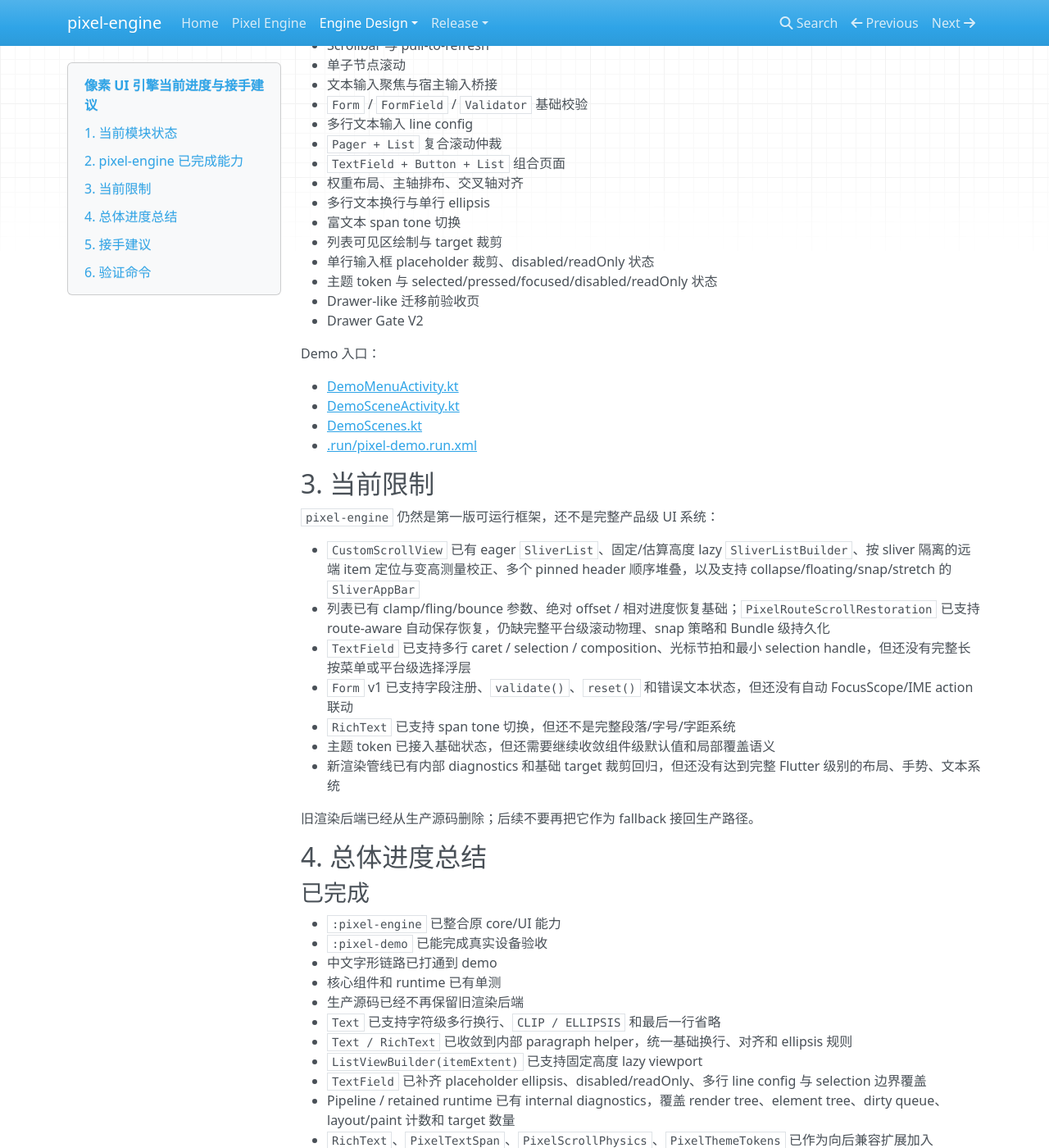
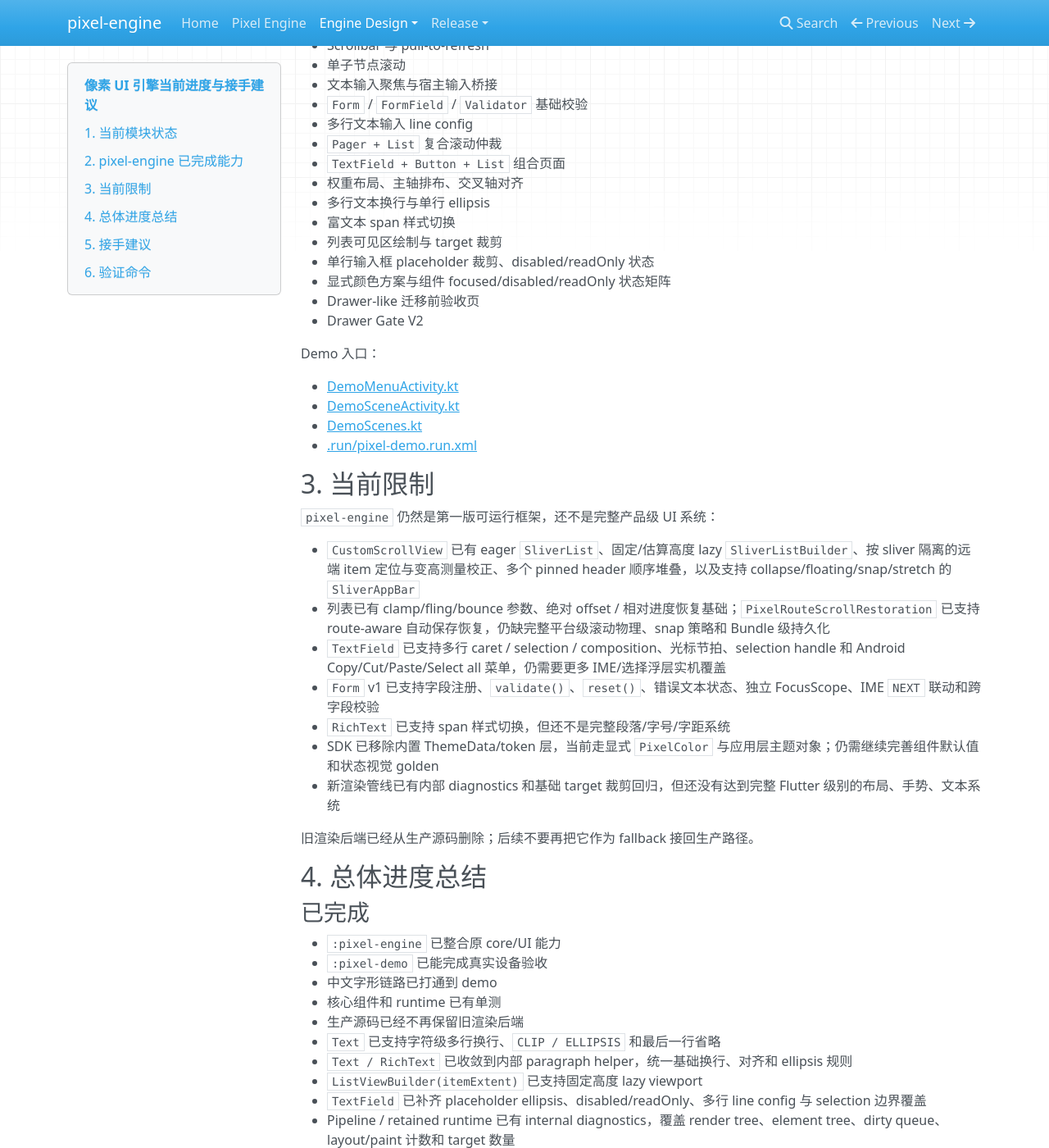
Before and after one commit to Xiang-4422/PixelLauncher, an MkDocs documentation site: the page built from docs/design/engine/像素UI引擎当前进度.md, in a window 1280 px wide and 1400 px high, scrolled down 1973 px. Shown: the whole window at 82% size. Built offline with MkDocs 1.6.1, drawn with Linux system fonts in a browser that asks for light colours; nearby versions of some CDN libraries; some of the changed text lies outside the part shown.

```diff
--- a/docs/design/engine/像素UI引擎当前进度.md
+++ b/docs/design/engine/像素UI引擎当前进度.md
@@ -38,7 +38,7 @@
 当前 `com.purride.pixelcore` 已经具备以下可复用底座：
 
 - 屏幕与几何：`ScreenProfile`、`ScreenProfileFactory`、`PixelGridGeometry`
-- 像素缓冲与调色板：`PixelBuffer`、`PixelPalette`、`FrameSwapBuffer`
+- 像素缓冲与 ARGB 颜色：`PixelBuffer`、`PixelColor`、`FrameSwapBuffer`
 - 字体与字形：`PixelBitmapFont`、`PixelTextRasterizer`、`PixelGlyphPack`、`PixelGlyphPackAssetLoader`、`PixelFontEngine`
 - 轴向运动与合成原语：`PixelAxis`、`AxisMotion`、`AxisBufferComposer`
 - 显示契约与调试：`PixelFrameView`、`RenderPerfLogger`
@@ -85,10 +85,10 @@
 - `TextField + Button + List` 组合页面
 - 权重布局、主轴排布、交叉轴对齐
 - 多行文本换行与单行 ellipsis
-- 富文本 span tone 切换
+- 富文本 span 样式切换
 - 列表可见区绘制与 target 裁剪
 - 单行输入框 placeholder 裁剪、disabled/readOnly 状态
-- 主题 token 与 selected/pressed/focused/disabled/readOnly 状态
+- 显式颜色方案与组件 focused/disabled/readOnly 状态矩阵
 - Drawer-like 迁移前验收页
 - Drawer Gate V2
 
@@ -105,10 +105,10 @@ Demo 入口：
 
 - `CustomScrollView` 已有 eager `SliverList`、固定/估算高度 lazy `SliverListBuilder`、按 sliver 隔离的远端 item 定位与变高测量校正、多个 pinned header 顺序堆叠，以及支持 collapse/floating/snap/stretch 的 `SliverAppBar`
 - 列表已有 clamp/fling/bounce 参数、绝对 offset / 相对进度恢复基础；`PixelRouteScrollRestoration` 已支持 route-aware 自动保存恢复，仍缺完整平台级滚动物理、snap 策略和 Bundle 级持久化
-- `TextField` 已支持多行 caret / selection / composition、光标节拍和最小 selection handle，但还没有完整长按菜单或平台级选择浮层
-- `Form` v1 已支持字段注册、`validate()`、`reset()` 和错误文本状态，但还没有自动 FocusScope/IME action 联动
-- `RichText` 已支持 span tone 切换，但还不是完整段落/字号/字距系统
-- 主题 token 已接入基础状态，但还需要继续收敛组件级默认值和局部覆盖语义
+- `TextField` 已支持多行 caret / selection / composition、光标节拍、selection handle 和 Android Copy/Cut/Paste/Select all 菜单，仍需要更多 IME/选择浮层实机覆盖
+- `Form` v1 已支持字段注册、`validate()`、`reset()`、错误文本状态、独立 FocusScope、IME `NEXT` 联动和跨字段校验
+- `RichText` 已支持 span 样式切换，但还不是完整段落/字号/字距系统
+- SDK 已移除内置 ThemeData/token 层，当前走显式 `PixelColor` 与应用层主题对象；仍需继续完善组件默认值和状态视觉 golden
 - 新渲染管线已有内部 diagnostics 和基础 target 裁剪回归，但还没有达到完整 Flutter 级别的布局、手势、文本系统
 
 旧渲染后端已经从生产源码删除；后续不要再把它作为 fallback 接回生产路径。
@@ -127,7 +127,7 @@ Demo 入口：
 - `ListViewBuilder(itemExtent)` 已支持固定高度 lazy viewport
 - `TextField` 已补齐 placeholder ellipsis、disabled/readOnly、多行 line config 与 selection 边界覆盖
 - Pipeline / retained runtime 已有 internal diagnostics，覆盖 render tree、element tree、dirty queue、layout/paint 计数和 target 数量
-- `RichText`、`PixelTextSpan`、`PixelScrollPhysics`、`PixelThemeTokens` 已作为向后兼容扩展加入
+- `RichText`、`PixelTextSpan`、`PixelScrollPhysics` 已作为向后兼容扩展加入
 - `pixel-demo` 已新增滚动压力、环境继承、Launcher-like、Drawer-like、Virtual List、Rich Text、Theme States、Engine Stability Gate 和 Drawer Gate V2 验收场景
 
 ### 正在进行
@@ -141,7 +141,7 @@ Demo 入口：
 
 - 更完整的滚动物理、snap 和 nested scroll 策略
 - 段落级文本、字号/字距 token 和文本选择体验
-- 更完整的主题 token、组件默认值和局部覆盖系统
+- 更完整的组件默认值、状态视觉 golden 和应用层主题示例
 - 更完整的布局协议、手势边界和性能策略
 
 ## 5. 接手建议
@@ -156,7 +156,7 @@ Demo 入口：
 当前最值得继续推进的方向：
 
 - 补强复杂布局裁剪、嵌套手势和 diagnostics 的宿主可视化入口
-- 继续补滚动物理、文本系统和更完整主题 token
+- 继续补滚动物理、文本系统和组件状态视觉覆盖
 - 继续维持 `pixel-demo` gate 先行，暂不推进新的 `:app` 迁移
 
 ## 6. 验证命令
```
Also changed, not shown: docs/design/engine/像素UI引擎架构与实施计划.md (+2 -2 lines), docs/design/engine/像素UI引擎组件接入指南.md (+4 -8 lines), pixel-engine/docs/演进规划/演进路线.md (+12 -9 lines), 2 other files.
